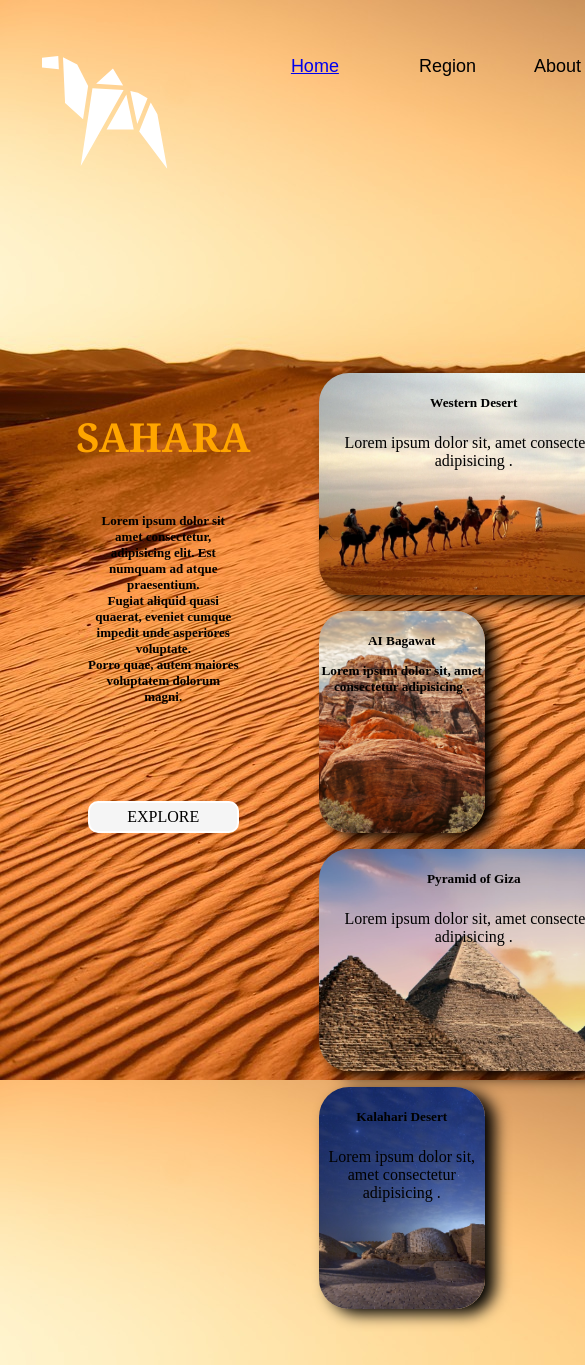
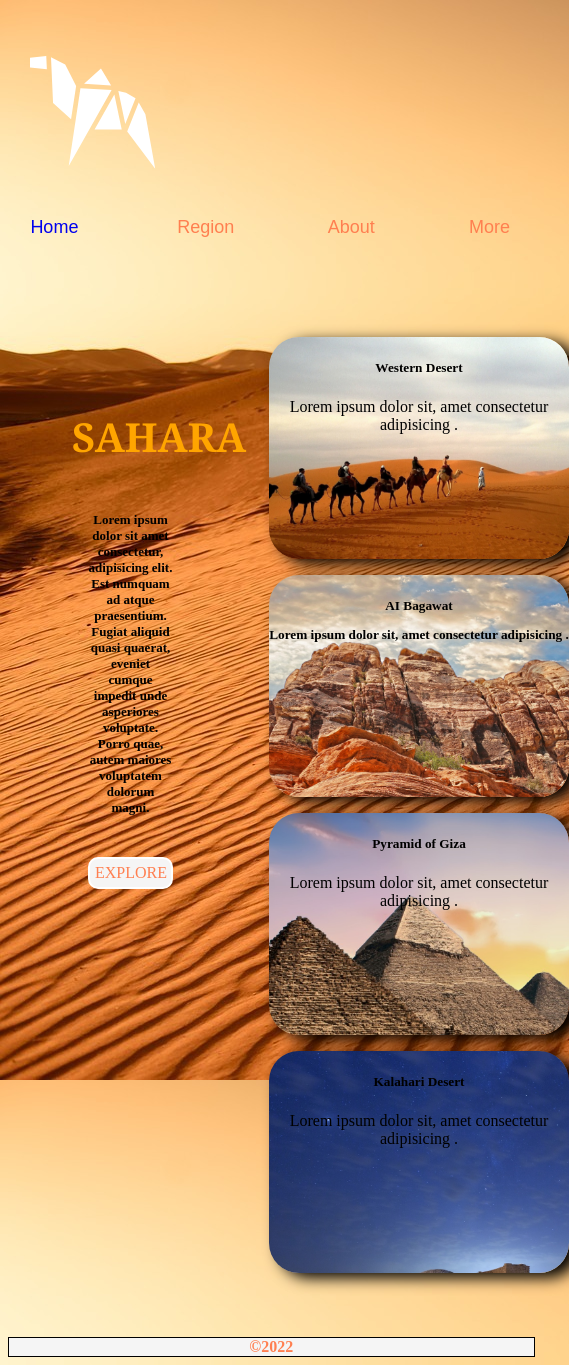
Before and after one commit to VipinGirjapure/CSS6, a plain HTML site: page index.html in a window 390 px wide. Shown: the top 1365 px of the page, 585 px wide, since content can reach past the window. Drawn offline with Linux system fonts and the light colour scheme.

Commit message:
Update style.css

```diff
--- a/style.css
+++ b/style.css
@@ -3,10 +3,11 @@ body{
 height: 100%;
 width: 98%;
 }
-@media screen and (max-width:856px){
+@media screen and (max-width:450px){
     body{
-        width: 621px;
+        width: 100%;
         height: 100%;
+        background-repeat: repeat;
     }
 }
 
@@ -20,15 +21,24 @@ width: 98%;
     font-size: large;
     font-family: Arial, Helvetica, sans-serif;
     margin-left: 0rem;
-    margin-right: 13rem;
+    margin-right: 8rem;
     /* text-decoration: none; */
 }
-@media screen and (max-width:856px){
+@media screen and (max-width:450px){
     .nav {
-       /* border: 1px solid black; */
-       justify-content: right;
-       margin: 0%;
+
+       /* /* justify-content: right; */
+
        color: black;
+       display: flex;
+       justify-content: space-between;
+       flex-wrap: wrap;
+       flex-direction: row;
+       /* color: whitesmoke; */
+       font-size: large;
+       font-family: Arial, Helvetica, sans-serif;
+       margin-left: 0.7rem;
+       margin-right: 0rem;
 
     }
 }
@@ -42,11 +52,16 @@ margin-top: 3rem;
     margin-top: 3rem;
     text-decoration: none;
 }
-@media screen and (max-width:856px){
+a{
+    text-decoration: none;
+}
+@media screen and (max-width:450px){
     #home{
-        margin-right: 5rem;
-        margin-left: -16rem;
-        text-decoration: none;
+        margin-right: 4rem;
+    margin-top: 3rem;
+    /* text-decoration: none; */
+    color: coral;
+
     }
 }
 
@@ -54,20 +69,22 @@ margin-top: 3rem;
     margin-right: 3rem;
     margin-top: 3rem;
 }
-@media screen and (max-width:856px){
+@media screen and (max-width:450px){
     #region{
         margin-right: 11rem;
         margin-left: 0rem;
+        color: coral;
     }
 }
 #about{
     margin-right: 3rem;
     margin-top: 3rem;
 }
-@media screen and (max-width:856px){
+@media screen and (max-width:450px){
     #about{
         margin-right: 3rem;
-        margin-left: -19%;
+        margin-left: -31%;
+        color: coral;
     }
 }
 #More{
@@ -76,9 +93,11 @@ margin-top: 3rem;
     margin-top: 3rem;
 
 }
-@media screen and (max-width:856px){
+@media screen and (max-width:450px){
     #More{
-        margin-right: 0%;
+        margin-right: -7rem;
+        text-shadow: aliceblue;
+        color: coral;
     }
 }
 
@@ -99,7 +118,7 @@ margin-top: 3rem;
 padding-bottom: 10px;
 
 }
-@media screen and (max-width:856px){
+@media screen and (max-width:450px){
     .para{
         display: block;
         width: 30%;
@@ -112,7 +131,7 @@ padding-bottom: 10px;
     color: white;
     margin-bottom: 1%;
 }
-@media screen and (max-width:856px)
+@media screen and (max-width:450px)
 {
     #sahara1{
         font-size:40px ;
@@ -128,7 +147,7 @@ padding-bottom: 10px;
     padding-bottom: 0%;
     padding-top: 3rem;
 }
-@media screen and (max-width:856px)
+@media screen and (max-width:450px)
 {
     #sahara2{
         font-size:small ;
@@ -148,19 +167,20 @@ padding-bottom: 10px;
     text-align: center;
     cursor: pointer;
 }
-@media screen and (max-width:856px)
+@media screen and (max-width:450px)
 {
     .exp{
         font-size:100% ;
         margin-left: 1rem;
     margin-right: 1rem;
-    margin-top: 5rem;
+    margin-top: 1rem;
+    color: coral;
 
     }
 }
-/* .exp:hover{
+.exp:hover{
     margin-top: 0.1rem;
-} */
+}
 .pics{
 
 display: flex;
@@ -186,12 +206,13 @@ width: 50%;
 .pics1:hover{
    margin-top: -5Px;
 }
-@media screen and (max-width:856px){
+@media screen and (max-width:450px){
     .pics1{
        height: 222px;
-       width: 409px;
-       margin-left: 0rem;
-       margin-top: 1rem;
+       width: 300px;
+       margin-right: -9rem;
+       margin-top: -3rem;
+       margin-left: 1rem;
        background-size: cover;
        border-radius: 30px;
     }
@@ -211,14 +232,15 @@ width: 50%;
 .pics2:hover{
     margin-top: -5px;
  }
- @media screen and (max-width:856px){
+ @media screen and (max-width:450px){
     .pics2{
-       height: 222px;
-       width: 414px;
-       margin-left: 0rem;
-       margin-top: 1rem;
-       background-size: cover;
-       border-radius: 30px;
+        height: 222px;
+        width: 300px;
+        margin-right: -9rem;
+        margin-top: 1rem;
+        margin-left: 1rem;
+        background-size: cover;
+        border-radius: 30px;
     }
 }
 
@@ -237,12 +259,13 @@ width: 50%;
 .pics3:hover{
     margin-top: -5px;
 }
-@media screen and (max-width:856px){
+@media screen and (max-width:450px){
     .pics3{
         height: 222px;
-        width: 414px;
-        margin-left: 0rem;
+        width: 300px;
+        margin-right: -9rem;
         margin-top: 1rem;
+        margin-left: 1rem;
         background-size: cover;
         border-radius: 30px;
     }
@@ -264,29 +287,32 @@ width: 50%;
     margin-top: -5px;
 
  }
- @media screen and (max-width:856px){
+ @media screen and (max-width:450px){
     .pics4{
         height: 222px;
-        width: 414px;
-        margin-left: 0rem;
+        width: 300px;
+        margin-right: -9rem;
         margin-top: 1rem;
+        margin-left: 1rem;
         background-size: cover;
         border-radius: 30px;
     }
 }
 .foot{
     border: 1px solid black;
-    margin-top: 2%;
+    margin-top: 1%;
     text-align: center;
     color: gold;
     width: 100%;
 }
-@media screen and (max-width:856px){
+@media screen and (max-width:450px){
     .foot{
         width: auto;
         margin-bottom: 0%;
-        margin-top: 33rem;
+        margin-top: 25rem;
         margin-left: 0%;
         margin-right: -35%;
+        background-color: whitesmoke;
+        color: coral;
     }
 }
```
